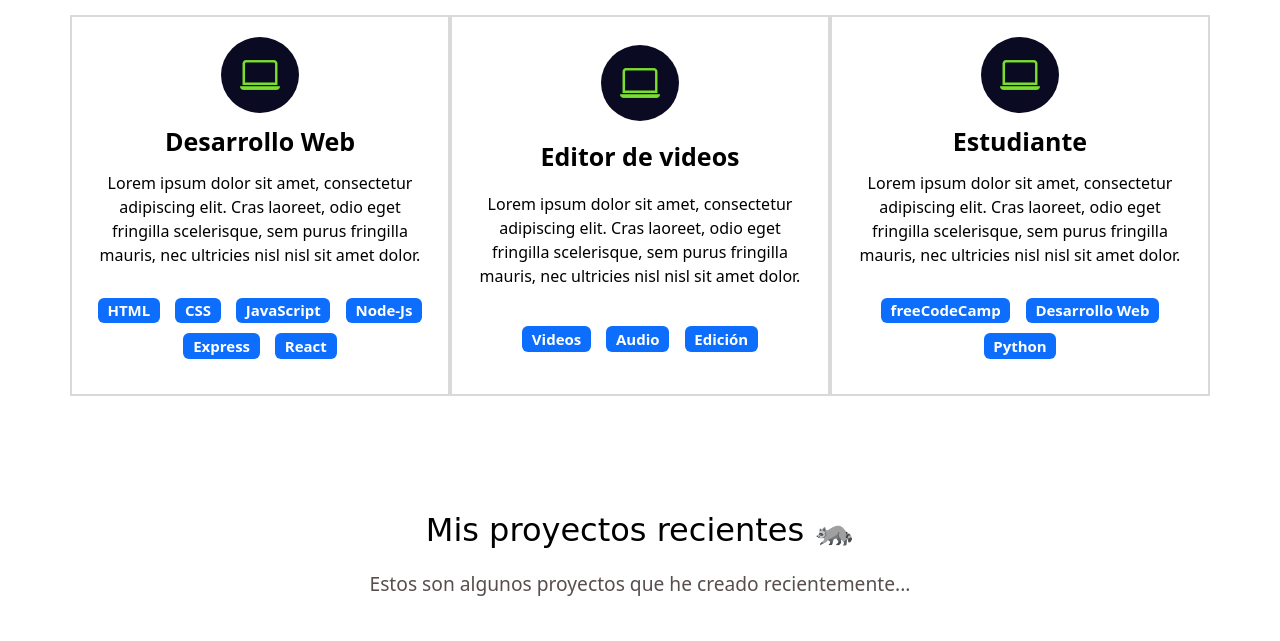
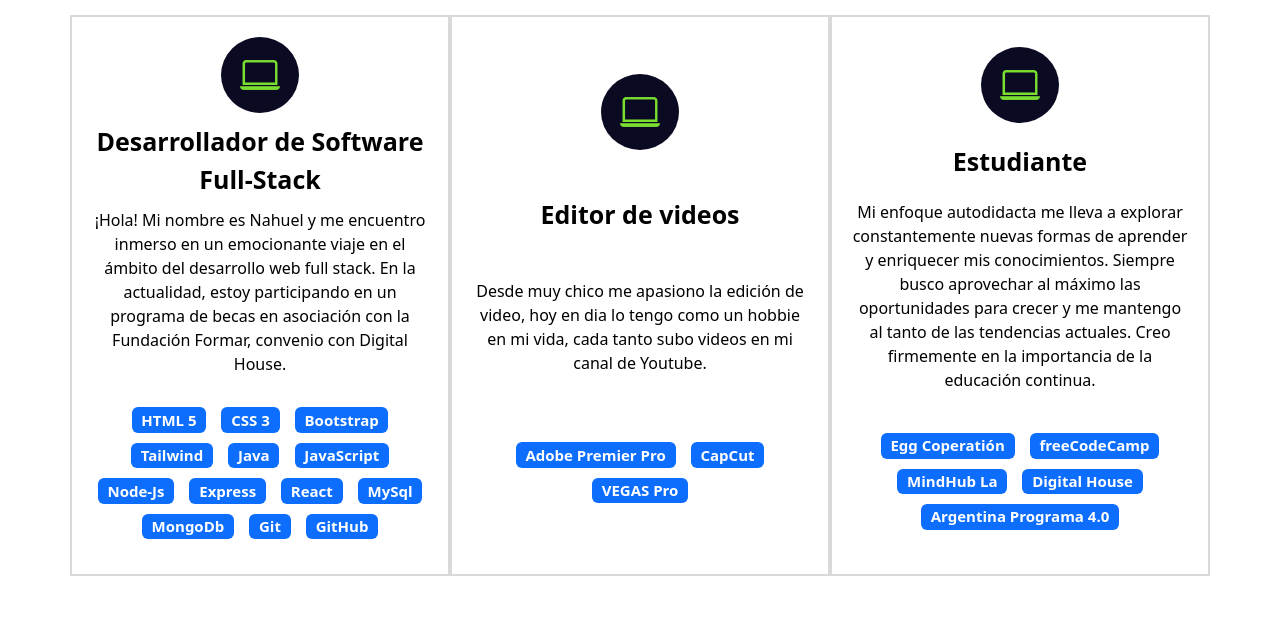
Before and after one commit to Aubar48/miPortafolioNahuel, a plain HTML site: page index.html in a window 1280 px wide. Shown: the part 1420-2061 px from the top of the page. Drawn offline with nearby package versions, Linux system fonts and the light colour scheme; a web font is replaced by a local one.

Commit message:
nuevo agregado

```diff
--- a/index.html
+++ b/index.html
@@ -87,40 +87,46 @@
         <!-- Desarrollo Web -->
         <div class="columna col-12 col-md-4">
           <i class="bi bi-laptop"></i>
-          <p class="experiencia-titulo">Desarrollo Web</p>
-          <p>Lorem ipsum dolor sit amet, consectetur adipiscing elit. Cras laoreet, odio eget fringilla scelerisque, sem
-            purus fringilla mauris, nec ultricies nisl nisl sit amet dolor. </p>
+          <p class="experiencia-titulo">Desarrollador de Software Full-Stack</p>
+          <p>¡Hola! Mi nombre es Nahuel y me encuentro inmerso en un emocionante viaje en el ámbito del desarrollo web full stack. En la actualidad, estoy participando en un programa de becas en asociación con la Fundación Formar, convenio con Digital House. </p>
           <div class="badges-contenedor">
-            <span class="badge text-bg-primary">HTML</span>
-            <span class="badge text-bg-primary">CSS</span>
+            <span class="badge text-bg-primary">HTML 5</span>
+            <span class="badge text-bg-primary">CSS 3</span>
+            <span class="badge text-bg-primary">Bootstrap</span>
+            <span class="badge text-bg-primary">Tailwind</span>
+            <span class="badge text-bg-primary">Java</span>
             <span class="badge text-bg-primary">JavaScript</span>
             <span class="badge text-bg-primary">Node-Js</span>
             <span class="badge text-bg-primary">Express</span>
             <span class="badge text-bg-primary">React</span>
+            <span class="badge text-bg-primary">MySql</span>
+            <span class="badge text-bg-primary">MongoDb</span>
+            <span class="badge text-bg-primary">Git</span>
+            <span class="badge text-bg-primary">GitHub</span>
           </div>
         </div>
         <!-- Articulos -->
         <div class="columna col-12 col-md-4">
           <i class="bi bi-laptop"></i>
           <p class="experiencia-titulo">Editor de videos</p>
-          <p>Lorem ipsum dolor sit amet, consectetur adipiscing elit. Cras laoreet, odio eget fringilla scelerisque, sem
-            purus fringilla mauris, nec ultricies nisl nisl sit amet dolor. </p>
+          <p>Desde muy chico me apasiono la edición de video, hoy en dia lo tengo como un hobbie en mi vida, cada tanto subo videos en mi canal de Youtube.</p>
           <div class="badges-contenedor">
-            <span class="badge text-bg-primary">Videos</span>
-            <span class="badge text-bg-primary">Audio</span>
-            <span class="badge text-bg-primary">Edición</span>
+            <span class="badge text-bg-primary">Adobe Premier Pro</span>
+            <span class="badge text-bg-primary">CapCut</span>
+            <span class="badge text-bg-primary">VEGAS Pro</span>
           </div>
         </div>
         <!-- Estudiante -->
         <div class="columna col-12 col-md-4">
           <i class="bi bi-laptop"></i>
           <p class="experiencia-titulo">Estudiante</p>
-          <p>Lorem ipsum dolor sit amet, consectetur adipiscing elit. Cras laoreet, odio eget fringilla scelerisque, sem
-            purus fringilla mauris, nec ultricies nisl nisl sit amet dolor. </p>
+          <p> Mi enfoque autodidacta me lleva a explorar constantemente nuevas formas de aprender y enriquecer mis conocimientos. Siempre busco aprovechar al máximo las oportunidades para crecer y me mantengo al tanto de las tendencias actuales. Creo firmemente en la importancia de la educación continua.</p>
           <div class="badges-contenedor">
+            <span class="badge text-bg-primary">Egg Coperatión</span>
             <span class="badge text-bg-primary">freeCodeCamp</span>
-            <span class="badge text-bg-primary">Desarrollo Web</span>
-            <span class="badge text-bg-primary">Python</span>
+            <span class="badge text-bg-primary">MindHub La</span>
+            <span class="badge text-bg-primary">Digital House</span>
+            <span class="badge text-bg-primary">Argentina Programa 4.0</span>
           </div>
         </div>
       </div>
```
